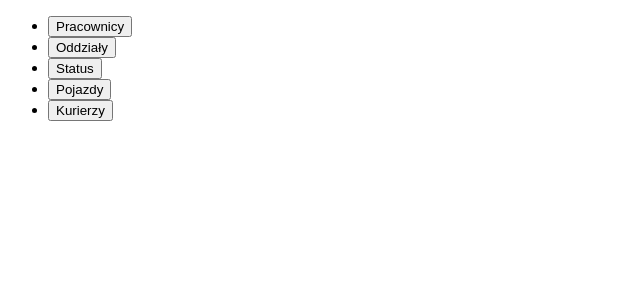
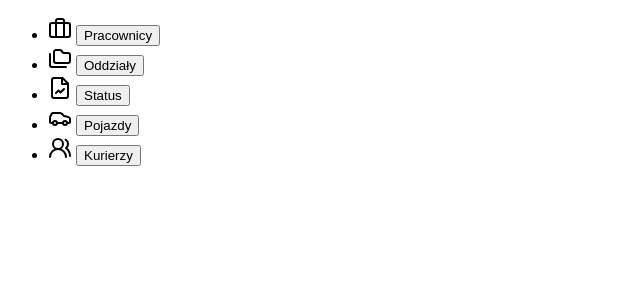
Before and after one commit to Braspi/Delivery-Company, a PHP site: page /views/dashboard/index.view.php in a window 1280 px wide. Shown: the top 300 px of the page, without its empty margins (0-640 px from the left). Run offline with PHP 8.4, Linux system fonts and the light colour scheme.

Commit message:
icons and style

```diff
--- a/bootstrap.php
+++ b/bootstrap.php
@@ -17,7 +17,7 @@ $router->get("/dashboard", function (RouterCall $call) {
     $call->render("dashboard/index");
 });
 
-$router->route('GET', "/register", function (RouterCall $call) {
+$router->get("/register", function (RouterCall $call) {
     $call->render("register");
 });
 
--- a/index.php
+++ b/index.php
@@ -10,6 +10,7 @@
             "<script src='https://cdn.tailwindcss.com'></script>":
             "<link rel='stylesheet' href='./static/css/output.css'>";
         ?>
+        <script src="https://unpkg.com/lucide@latest"></script>
     </head>
 <?php } ?>
 <?php require_once 'bootstrap.php' ?>
--- a/views/dashboard/index.view.php
+++ b/views/dashboard/index.view.php
@@ -6,13 +6,27 @@
     <title>Document</title>
 </head>
 <body class="bg-[#F9F9F9]">
-    <div class="w-[300px] bg-[#D9D9D9] h-screen shadow-2xl">
-        <ul class="text-3xl">
-            <li class="transition ease-in-out delay-75 hover:text-[#5e5e5e] mb-3 h-10 pl-7"><button>Pracownicy</button></li>
-            <li class="transition ease-in-out delay-75 hover:text-[#5e5e5e] mb-3 h-10 pl-7"><button>Oddziały</button></li>
-            <li class="transition ease-in-out delay-75 hover:text-[#5e5e5e] mb-3 h-10 pl-7"><button>Status</button></li>
-            <li class="transition ease-in-out delay-75 hover:text-[#5e5e5e] mb-3 h-10 pl-7"><button>Pojazdy</button></li>
-            <li class="transition ease-in-out delay-75 hover:text-[#5e5e5e] mb-3 h-10 pl-7"><button>Kurierzy</button></li>
+    <div class="w-[300px] bg-[#dfdfdf] h-screen border text-[#535353]">
+        <ul class="text-2xl">
+            <li class="transition ease-in-out delay-0 mb-3 h-10 pl-10 flex justify-start border-[#53c9ff40] hover:text-black hover:border-l-[5px] hover:border-[#53c9ff70] active:border-l-[7px] active:border-[#53c9ff]">
+                <svg xmlns="http://www.w3.org/2000/svg" width="24" height="24" viewBox="0 0 24 24" fill="none" stroke="currentColor" stroke-width="2" stroke-linecap="round" stroke-linejoin="round" class="lucide lucide-briefcase"><rect width="20" height="14" x="2" y="7" rx="2" ry="2"/><path d="M16 21V5a2 2 0 0 0-2-2h-4a2 2 0 0 0-2 2v16"/></svg>
+            <button>Pracownicy</button></li>
+
+            <li class="transition ease-in-out delay-0 mb-3 h-10 pl-10 flex justify-start border-[#53c9ff40] hover:text-black hover:border-l-[5px] hover:border-[#53c9ff70] active:border-l-[7px] active:border-[#53c9ff]">
+                <svg xmlns="http://www.w3.org/2000/svg" width="24" height="24" viewBox="0 0 24 24" fill="none" stroke="currentColor" stroke-width="2" stroke-linecap="round" stroke-linejoin="round" class="lucide lucide-folders"><path d="M20 17a2 2 0 0 0 2-2V9a2 2 0 0 0-2-2h-3.9a2 2 0 0 1-1.69-.9l-.81-1.2a2 2 0 0 0-1.67-.9H8a2 2 0 0 0-2 2v9a2 2 0 0 0 2 2Z"/><path d="M2 8v11a2 2 0 0 0 2 2h14"/></svg>
+            <button>Oddziały</button></li>
+
+            <li class="transition ease-in-out delay-0 mb-3 h-10 pl-10 flex justify-start border-[#53c9ff40] hover:text-black hover:border-l-[5px] hover:border-[#53c9ff70] active:border-l-[7px] active:border-[#53c9ff]">
+                <svg xmlns="http://www.w3.org/2000/svg" width="24" height="24" viewBox="0 0 24 24" fill="none" stroke="currentColor" stroke-width="2" stroke-linecap="round" stroke-linejoin="round" class="lucide lucide-file-line-chart"><path d="M14.5 2H6a2 2 0 0 0-2 2v16a2 2 0 0 0 2 2h12a2 2 0 0 0 2-2V7.5L14.5 2z"/><polyline points="14 2 14 8 20 8"/><path d="m16 13-3.5 3.5-2-2L8 17"/></svg>
+            <button>Status</button></li>
+
+            <li class="transition ease-in-out delay-0 mb-3 h-10 pl-10 flex justify-start border-[#53c9ff40] hover:text-black hover:border-l-[5px] hover:border-[#53c9ff70] active:border-l-[7px] active:border-[#53c9ff]">
+                <svg xmlns="http://www.w3.org/2000/svg" width="24" height="24" viewBox="0 0 24 24" fill="none" stroke="currentColor" stroke-width="2" stroke-linecap="round" stroke-linejoin="round" class="lucide lucide-car"><path d="M19 17h2c.6 0 1-.4 1-1v-3c0-.9-.7-1.7-1.5-1.9C18.7 10.6 16 10 16 10s-1.3-1.4-2.2-2.3c-.5-.4-1.1-.7-1.8-.7H5c-.6 0-1.1.4-1.4.9l-1.4 2.9A3.7 3.7 0 0 0 2 12v4c0 .6.4 1 1 1h2"/><circle cx="7" cy="17" r="2"/><path d="M9 17h6"/><circle cx="17" cy="17" r="2"/></svg>
+            <button>Pojazdy</button></li>
+
+            <li class="transition ease-in-out delay-0 mb-3 h-10 pl-10 flex justify-start border-[#53c9ff40] hover:text-black hover:border-l-[5px] hover:border-[#53c9ff70] active:border-l-[7px] active:border-[#53c9ff]">
+                <svg xmlns="http://www.w3.org/2000/svg" width="24" height="24" viewBox="0 0 24 24" fill="none" stroke="currentColor" stroke-width="2" stroke-linecap="round" stroke-linejoin="round" class="lucide lucide-users-round"><path d="M18 21a8 8 0 0 0-16 0"/><circle cx="10" cy="8" r="5"/><path d="M22 20c0-3.37-2-6.5-4-8a5 5 0 0 0-.45-8.3"/></svg>
+            <button>Kurierzy</button></li>
         </ul>
     </div>
 </body>
```
